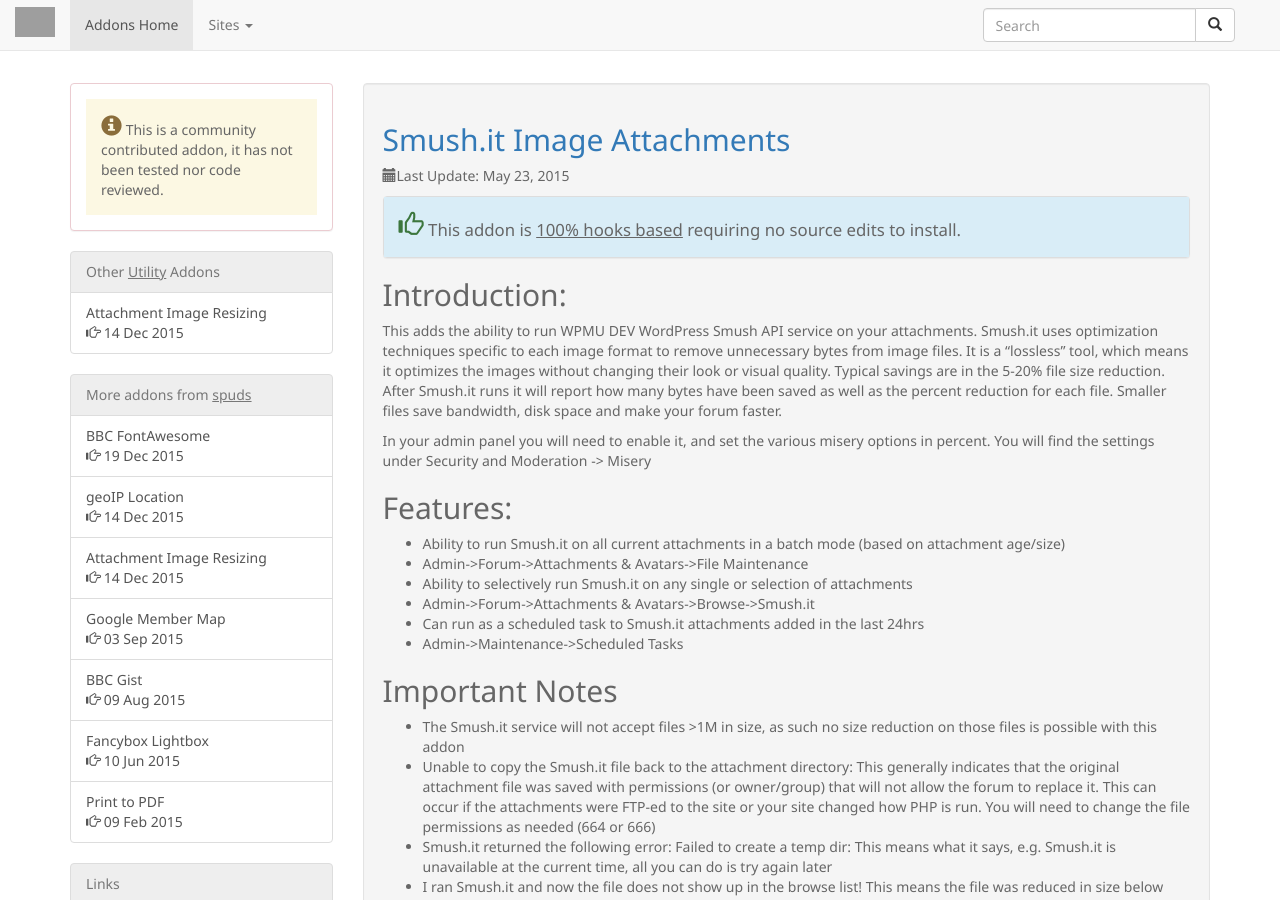
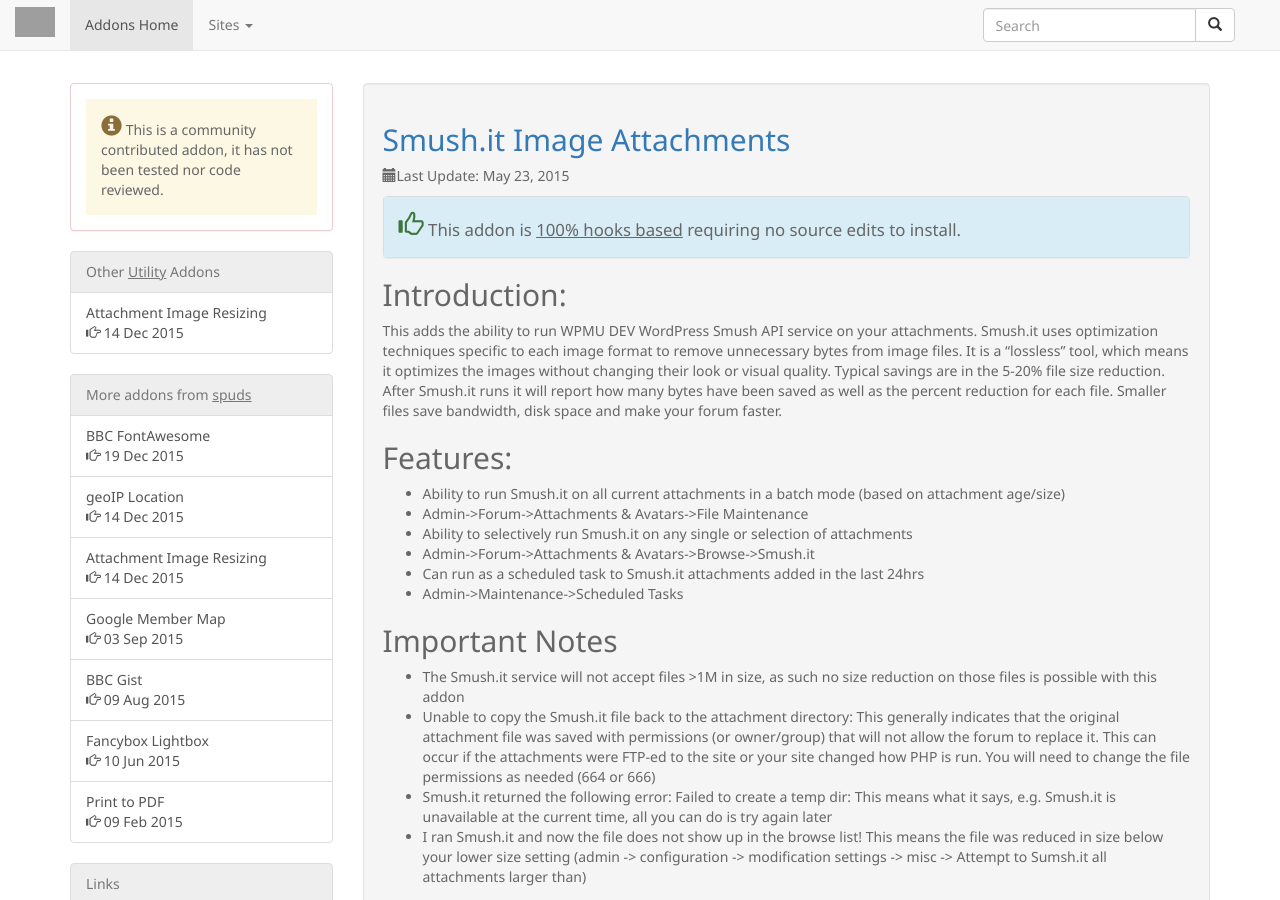
Before and after one commit to elkarte/addons, a Jekyll site: the page built from _posts/2014-06-07-Smushit.MD, in a window 1280 px wide and 900 px high. Built offline with Jekyll 4.4.1, drawn with Linux system fonts in a browser that asks for light colours; nearby versions of some CDN libraries; Markdown is read by kramdown in place of the engine named in the settings; grey boxes are pictures that could not be loaded.

Commit message:
! removed extra text from description

```diff
--- a/_posts/2014-06-07-Smushit.MD
+++ b/_posts/2014-06-07-Smushit.MD
@@ -5,7 +5,7 @@ title: "Smush.it Image Attachments"
 category: utility
 date: 2015-05-23
 comments: false
-short: "Runs yahoo smush.it compression on your sites attachments"
+short: "Runs compression on your sites image attachments to reduce size"
 license: MPL 1.1
 version: 0.0.2
 allhooks: yes
@@ -20,8 +20,6 @@ images:
 
 ## Introduction:
 This adds the ability to run WPMU DEV WordPress Smush API service on your attachments.  Smush.it uses optimization techniques specific to each image format to remove unnecessary bytes from image files. It is a "lossless" tool, which means it optimizes the images without changing their look or visual quality. Typical savings are in the 5-20% file size reduction.  After Smush.it runs it will report how many bytes have been saved as well as the percent reduction for each file.  Smaller files save bandwidth, disk space and make your forum faster.
-
-In your admin panel you will need to enable it, and set the various misery options in percent.  You will find the settings under Security and Moderation -> Misery
 
 ## Features:
 
```
